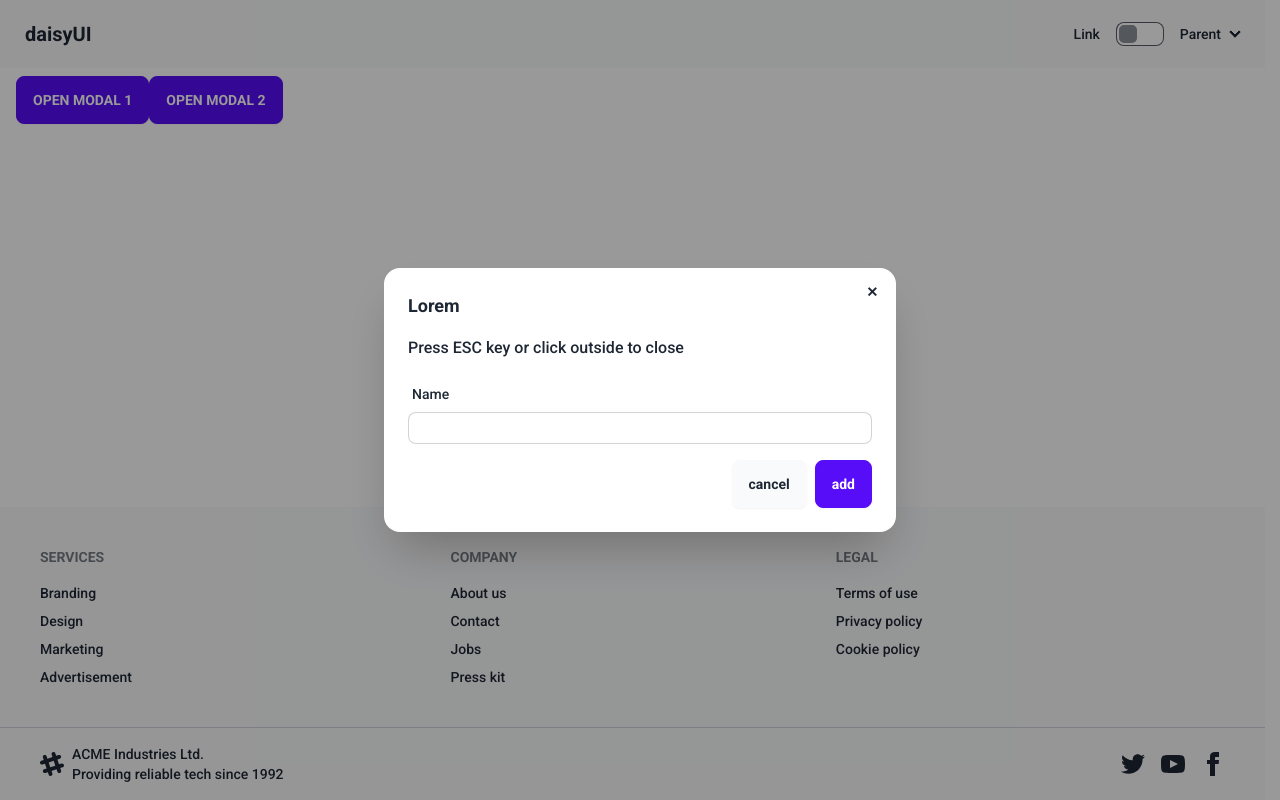
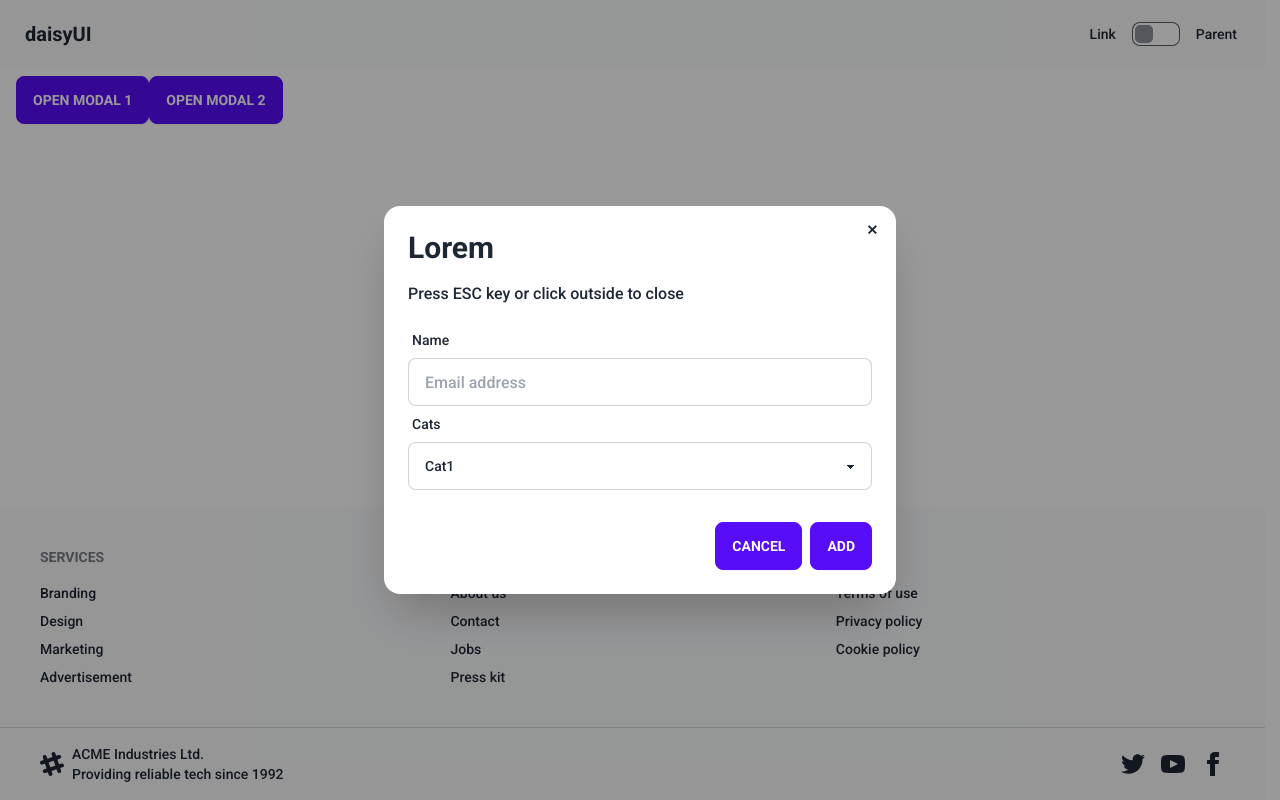
Before and after one commit to modernxpunk/nextjs-template, a Next.js app: page / in a window 1280 px wide. Both pictures are taken after a click on the button "OPEN MODAL 1". Built offline with nearby package versions, Linux system fonts and the light colour scheme.

Commit message:
add cn util, change form

```diff
--- a/package.json
+++ b/package.json
@@ -19,6 +19,7 @@
 	},
 	"dependencies": {
 		"@hookform/resolvers": "^3.3.4",
+		"clsx": "^2.1.0",
 		"husky": "^8.0.3",
 		"next": "14.0.2",
 		"react": "18.2.0",
--- a/src/components/forms/add-cat.tsx
+++ b/src/components/forms/add-cat.tsx
@@ -1,10 +1,11 @@
+import { cn } from "@/lib/utils";
 import { AddCat } from "@/types/form";
 import { resolver, schemaAddCat } from "@/utils/config";
-import { cx } from "class-variance-authority";
-import { useRef } from "react";
+import { FormHTMLAttributes, useRef } from "react";
 import { useForm } from "react-hook-form";
+import { Button } from "@/components/ui/button";
 
-const AddCatForm = () => {
+const AddCatForm = (props: FormHTMLAttributes<HTMLFormElement>) => {
 	const {
 		register,
 		handleSubmit,
@@ -28,38 +29,64 @@ const AddCatForm = () => {
 	};
 
 	return (
-		<form ref={formRef} onSubmit={handleSubmit(onSubmit)}>
-			<div className="w-full form-control">
-				<label className="label">
+		<form ref={formRef} onSubmit={handleSubmit(onSubmit)} {...props}>
+			<label className="w-full form-control">
+				<div className="label">
 					<span className="label-text">Name</span>
 					{errors.name && (
 						<span className="label-text-alt text-error">
 							{errors.name.message}
 						</span>
 					)}
-				</label>
+				</div>
 				<input
 					disabled={isSubmitting}
-					className={cx(
-						"w-full input input-sm input-bordered",
-						errors.name && "input-error",
+					className={cn(
+						"w-full input input-bordered",
+						errors.name &&
+							"select-error bg-error bg-opacity-5 text-error placeholder:text-error",
 					)}
 					{...register("name")}
+					placeholder="Email address"
 				/>
-			</div>
-			<div className="flex justify-end mt-4">
+			</label>
+			<label className="w-full form-control">
+				<div className="label">
+					<span className="label-text">Cats</span>
+					{errors.cat && (
+						<span className="label-text-alt text-error">
+							{errors.cat.message}
+						</span>
+					)}
+				</div>
+				<select
+					disabled={isSubmitting}
+					className={cn(
+						"w-full select select-bordered",
+						errors.cat && "select-error bg-error bg-opacity-5 text-error",
+					)}
+					{...register("cat")}
+				>
+					<option value="Cat1">Cat1</option>
+					<option value="Cat2">Cat2</option>
+					<option value="Cat3">Cat3</option>
+					<option value="Cat4">Cat4</option>
+				</select>
+			</label>
+
+			<div className="flex justify-end mt-8">
 				<div className="flex gap-2">
-					<button
+					<Button
 						disabled={isSubmitting}
 						type="button"
 						onClick={closeDialog}
-						className={cx("btn", isSubmitting && "btn-disabled animate-pulse")}
+						className={cn("btn", isSubmitting && "btn-disabled animate-pulse")}
 					>
 						cancel
-					</button>
-					<button
+					</Button>
+					<Button
 						disabled={isSubmitting}
-						className={cx(
+						className={cn(
 							"btn btn-primary",
 							isSubmitting && "btn-disabled animate-pulse",
 						)}
@@ -67,7 +94,7 @@ const AddCatForm = () => {
 					>
 						{isSubmitting && <div className="loading"></div>}
 						add
-					</button>
+					</Button>
 				</div>
 			</div>
 		</form>
--- a/src/components/icon.tsx
+++ b/src/components/icon.tsx
@@ -1,4 +1,4 @@
-import { cx } from "class-variance-authority";
+import { cn } from "@/lib/utils";
 import { SVGProps } from "react";
 
 interface SpritesMap {
@@ -16,7 +16,7 @@ interface IconProps extends Omit<SVGProps<SVGSVGElement>, "name"> {
 const Icon = ({ name, className, ...props }: IconProps) => {
 	const [spriteName, iconName] = name.split("/");
 	return (
-		<svg className={cx("icon", className)} focusable="false" {...props}>
+		<svg className={cn("icon", className)} focusable="false" {...props}>
 			<use xlinkHref={`/images/sprites/${spriteName}.svg#${iconName}`} />
 		</svg>
 	);
--- a/src/components/layout.tsx
+++ b/src/components/layout.tsx
@@ -1,18 +1,14 @@
-import { cx } from "class-variance-authority";
 import { PropsWithChildren } from "react";
 import { fontsVariables } from "@/utils/font";
 import ModalBuilder from "@/components/modal/builder";
 import Link from "next/link";
+import { cn } from "@/lib/utils";
 
 const Layout = ({ children }: PropsWithChildren) => {
 	return (
-		<div
-			className={cx(
-				"flex flex-col min-h-screen",
-				fontsVariables.join(" "),
-				"font-sans",
-			)}
-		>
+		<div className={cn("drawer", fontsVariables.join(" "), "font-sans")}>
+			<input id="my-drawer" type="checkbox" className="drawer-toggle" />
+			<div className="flex flex-col min-h-screen drawer-content">
 				<header className="bg-base-200">
 					<div className="container navbar">
 						<div className="navbar-start">
@@ -33,23 +29,14 @@ const Layout = ({ children }: PropsWithChildren) => {
 									/>
 								</li>
 								<li>
-								<details>
-									<summary>Parent</summary>
-									<ul className="rounded-t-none z-[1] right-0 !mt-4 bg-base-300 w-52">
-										<li>
-											<a>Link 1</a>
-										</li>
-										<li>
-											<a>Link 2</a>
-										</li>
-									</ul>
-								</details>
+									<a>Parent</a>
 								</li>
 							</ul>
 							<div className="dropdown dropdown-end">
-							<div
+								<label
 									tabIndex={0}
 									role="button"
+									htmlFor="my-drawer"
 									className="btn btn-ghost lg:hidden"
 								>
 									<svg
@@ -66,29 +53,7 @@ const Layout = ({ children }: PropsWithChildren) => {
 											d="M4 6h16M4 12h8m-8 6h16"
 										/>
 									</svg>
-							</div>
-							<ul
-								tabIndex={0}
-								className="menu dropdown-content mt-3 z-[1] p-2 shadow bg-base-100 rounded-box w-52"
-							>
-								<li>
-									<a>Item 1</a>
-								</li>
-								<li>
-									<a>Parent</a>
-									<ul className="p-2">
-										<li>
-											<a>Submenu 1</a>
-										</li>
-										<li>
-											<a>Submenu 2</a>
-										</li>
-									</ul>
-								</li>
-								<li>
-									<a>Item 3</a>
-								</li>
-							</ul>
+								</label>
 							</div>
 						</nav>
 					</div>
@@ -178,6 +143,23 @@ const Layout = ({ children }: PropsWithChildren) => {
 				</footer>
 				<ModalBuilder />
 			</div>
+			<div className="drawer-side">
+				<label
+					htmlFor="my-drawer"
+					aria-label="close sidebar"
+					className="drawer-overlay"
+				></label>
+				<ul className="min-h-full p-4 menu w-80 bg-base-200 text-base-content">
+					{/* Sidebar content here */}
+					<li>
+						<a>Sidebar Item 1</a>
+					</li>
+					<li>
+						<a>Sidebar Item 2</a>
+					</li>
+				</ul>
+			</div>
+		</div>
 	);
 };
 
--- a/src/components/modal/modal1.tsx
+++ b/src/components/modal/modal1.tsx
@@ -3,7 +3,7 @@ import AddCatForm from "@/components/forms/add-cat";
 const Modal1 = () => {
 	return (
 		<div>
-			<h3 className="text-lg font-bold">Lorem</h3>
+			<h3 className="text-3xl font-bold">Lorem</h3>
 			<p className="py-4">Press ESC key or click outside to close</p>
 			<AddCatForm />
 		</div>
--- a/src/components/ui/button.tsx
+++ b/src/components/ui/button.tsx
@@ -1,7 +1,8 @@
-import React from "react";
+import React, { forwardRef } from "react";
 import { cva, type VariantProps } from "class-variance-authority";
+import { cn } from "@/lib/utils";
 
-const button = cva("btn", {
+const buttonStyles = cva("btn", {
 	variants: {
 		intent: {
 			primary: "btn-primary",
@@ -24,11 +25,16 @@ const button = cva("btn", {
 
 export interface ButtonProps
 	extends React.ButtonHTMLAttributes<HTMLButtonElement>,
-		VariantProps<typeof button> {}
+		VariantProps<typeof buttonStyles> {}
 
-export const Button: React.FC<ButtonProps> = ({
-	className,
-	intent,
-	size,
-	...props
-}) => <button className={button({ intent, size, className })} {...props} />;
+export const Button = forwardRef<HTMLButtonElement, ButtonProps>(
+	({ className, intent, size, ...props }, ref) => (
+		<button
+			className={cn(buttonStyles({ intent, size, className }))}
+			ref={ref}
+			{...props}
+		/>
+	),
+);
+
+Button.displayName = "Button";
--- /dev/null
+++ b/src/lib/utils.ts
@@ -0,0 +1,4 @@
+import { type ClassValue, clsx } from "clsx";
+import { twMerge } from "tailwind-merge";
+
+export const cn = (...inputs: ClassValue[]) => twMerge(clsx(inputs));
--- a/src/pages/index.tsx
+++ b/src/pages/index.tsx
@@ -1,8 +1,11 @@
 import Layout from "@/components/layout";
 import { Button } from "@/components/ui/button";
 import { NextPageWithLayout } from "@/types/common";
+import { useRef } from "react";
 
 const Home: NextPageWithLayout = () => {
+	const refButton = useRef<HTMLButtonElement | null>(null);
+
 	return (
 		<div className="container">
 			<Button
@@ -13,6 +16,7 @@ const Home: NextPageWithLayout = () => {
 				open modal 1
 			</Button>
 			<Button
+				ref={refButton}
 				full
 				onClick={() =>
 					(document.getElementById("2") as HTMLDialogElement)?.showModal()
--- a/src/utils/config.ts
+++ b/src/utils/config.ts
@@ -10,6 +10,9 @@ export const modals = [
 
 export const resolver = zodResolver;
 
+const catsEnum = z.enum(["Cat1", "Cat2", "Cat3"]);
+
 export const schemaAddCat = z.object({
 	name: z.string().min(10).max(255),
+	cat: catsEnum,
 });
```
Also changed, not shown: 1 other file (tests, documents, lock files or other folders). Lines whose indentation alone changed are shown as unchanged.
